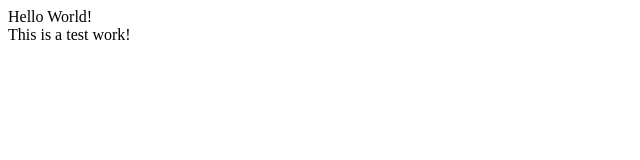
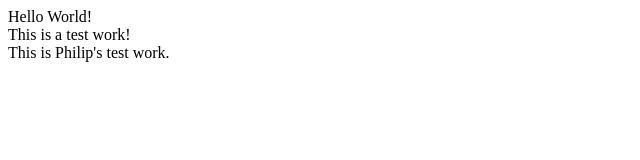
Before and after one commit to colingoodale/wust-example-git, a plain HTML site: page index.html in a window 1280 px wide. Shown: the whole page, without its empty margins (0-640 px from the left). Drawn offline with Linux system fonts and the light colour scheme.

Commit message:
adding line to html

```diff
--- a/index.html
+++ b/index.html
@@ -9,5 +9,6 @@
 <body>
     <div>Hello World!</div>
     <div>This is a test work!</div>
+    <div>This is Philip's test work.</div>
 </body>
 </html>
```
